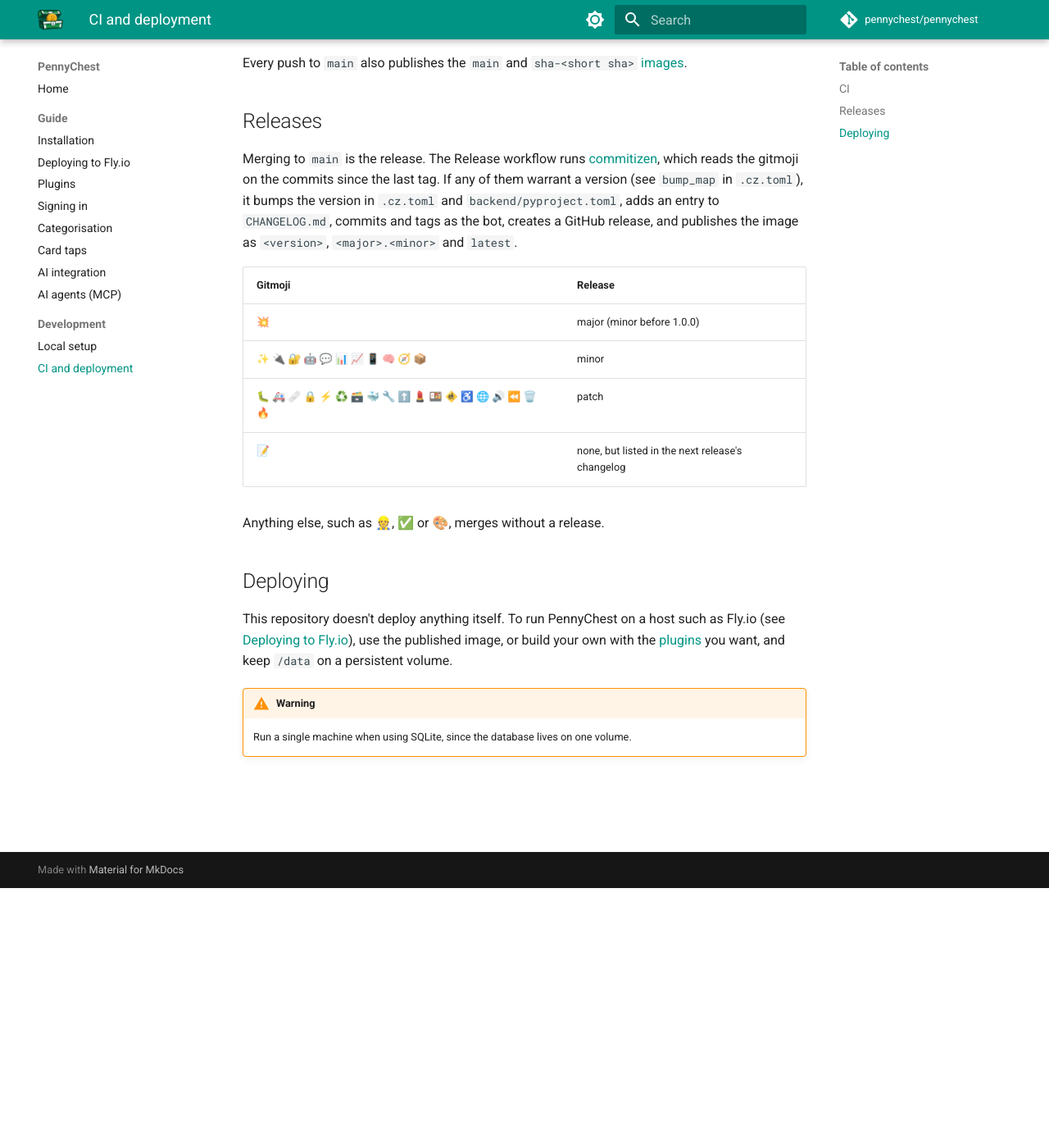
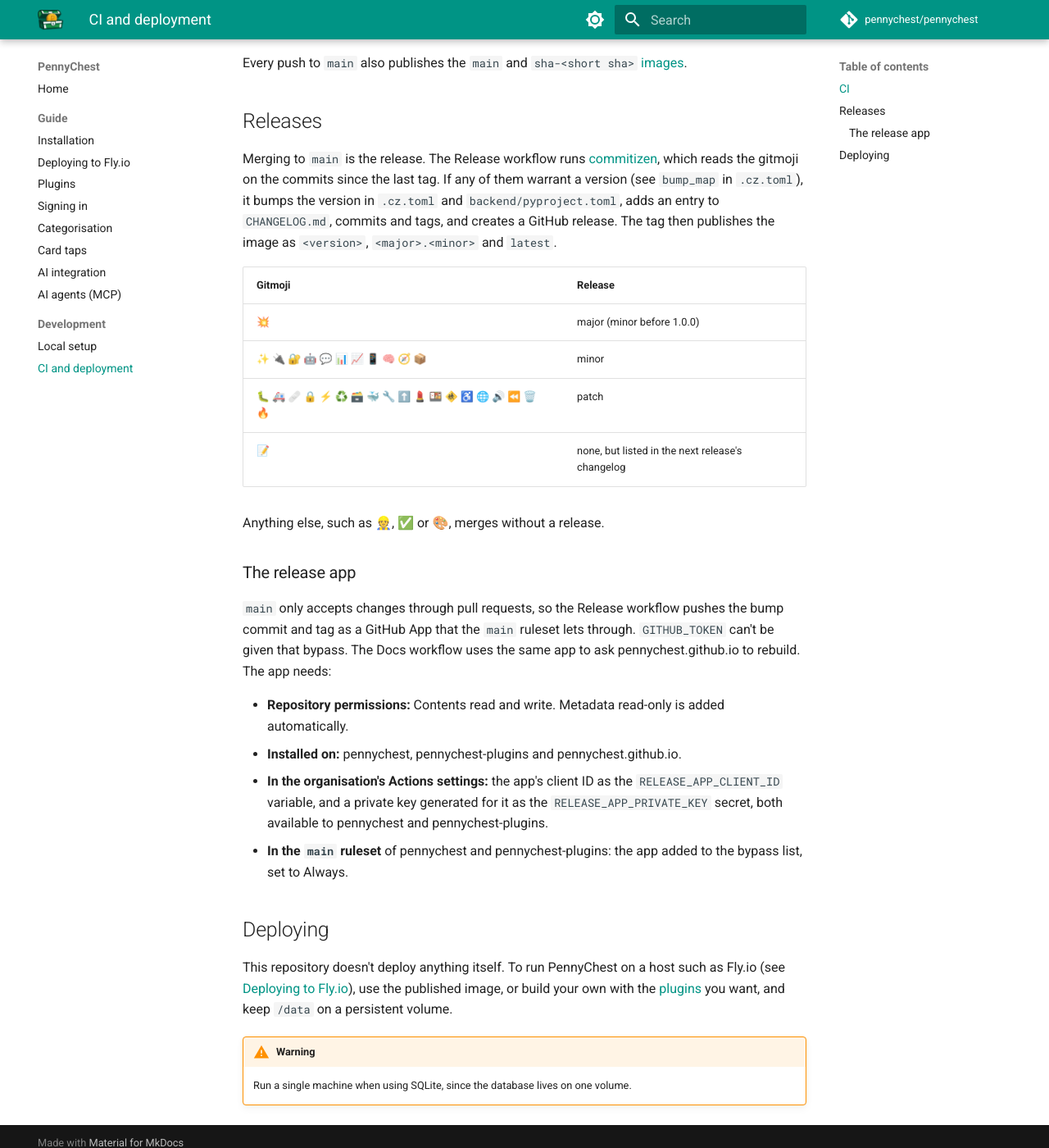
Before and after one commit to pennychest/pennychest, an MkDocs documentation site: the page built from docs/guide/deployment.md, in a window 1280 px wide and 1400 px high, scrolled down 317 px. Shown: the whole window at 82% size. Built offline with MkDocs 1.6.1 and Material for MkDocs 9.7.7, drawn with Linux system fonts in a browser that asks for light colours; comment, search, counter and statistics services are not loaded.

```diff
--- a/docs/guide/deployment.md
+++ b/docs/guide/deployment.md
@@ -12,7 +12,7 @@ Every push to `main` also publishes the `main` and `sha-<short sha>` [images](in
 
 ## Releases
 
-Merging to `main` is the release. The Release workflow runs [commitizen](https://commitizen-tools.github.io/commitizen/), which reads the gitmoji on the commits since the last tag. If any of them warrant a version (see `bump_map` in `.cz.toml`), it bumps the version in `.cz.toml` and `backend/pyproject.toml`, adds an entry to `CHANGELOG.md`, commits and tags as the bot, creates a GitHub release, and publishes the image as `<version>`, `<major>.<minor>` and `latest`.
+Merging to `main` is the release. The Release workflow runs [commitizen](https://commitizen-tools.github.io/commitizen/), which reads the gitmoji on the commits since the last tag. If any of them warrant a version (see `bump_map` in `.cz.toml`), it bumps the version in `.cz.toml` and `backend/pyproject.toml`, adds an entry to `CHANGELOG.md`, commits and tags, and creates a GitHub release. The tag then publishes the image as `<version>`, `<major>.<minor>` and `latest`.
 
 | Gitmoji | Release |
 |---|---|
@@ -23,6 +23,15 @@ Merging to `main` is the release. The Release workflow runs [commitizen](https:/
 
 Anything else, such as 👷, ✅ or 🎨, merges without a release.
 
+### The release app
+
+`main` only accepts changes through pull requests, so the Release workflow pushes the bump commit and tag as a GitHub App that the `main` ruleset lets through. `GITHUB_TOKEN` can't be given that bypass. The Docs workflow uses the same app to ask pennychest.github.io to rebuild. The app needs:
+
+- **Repository permissions:** Contents read and write. Metadata read-only is added automatically.
+- **Installed on:** pennychest, pennychest-plugins and pennychest.github.io.
+- **In the organisation's Actions settings:** the app's client ID as the `RELEASE_APP_CLIENT_ID` variable, and a private key generated for it as the `RELEASE_APP_PRIVATE_KEY` secret, both available to pennychest and pennychest-plugins.
+- **In the `main` ruleset** of pennychest and pennychest-plugins: the app added to the bypass list, set to Always.
+
 ## Deploying
 
 This repository doesn't deploy anything itself. To run PennyChest on a host such as Fly.io (see [Deploying to Fly.io](deploy-fly.md)), use the published image, or build your own with the [plugins](plugins.md) you want, and keep `/data` on a persistent volume.
```
Also changed, not shown: 3 other files.
